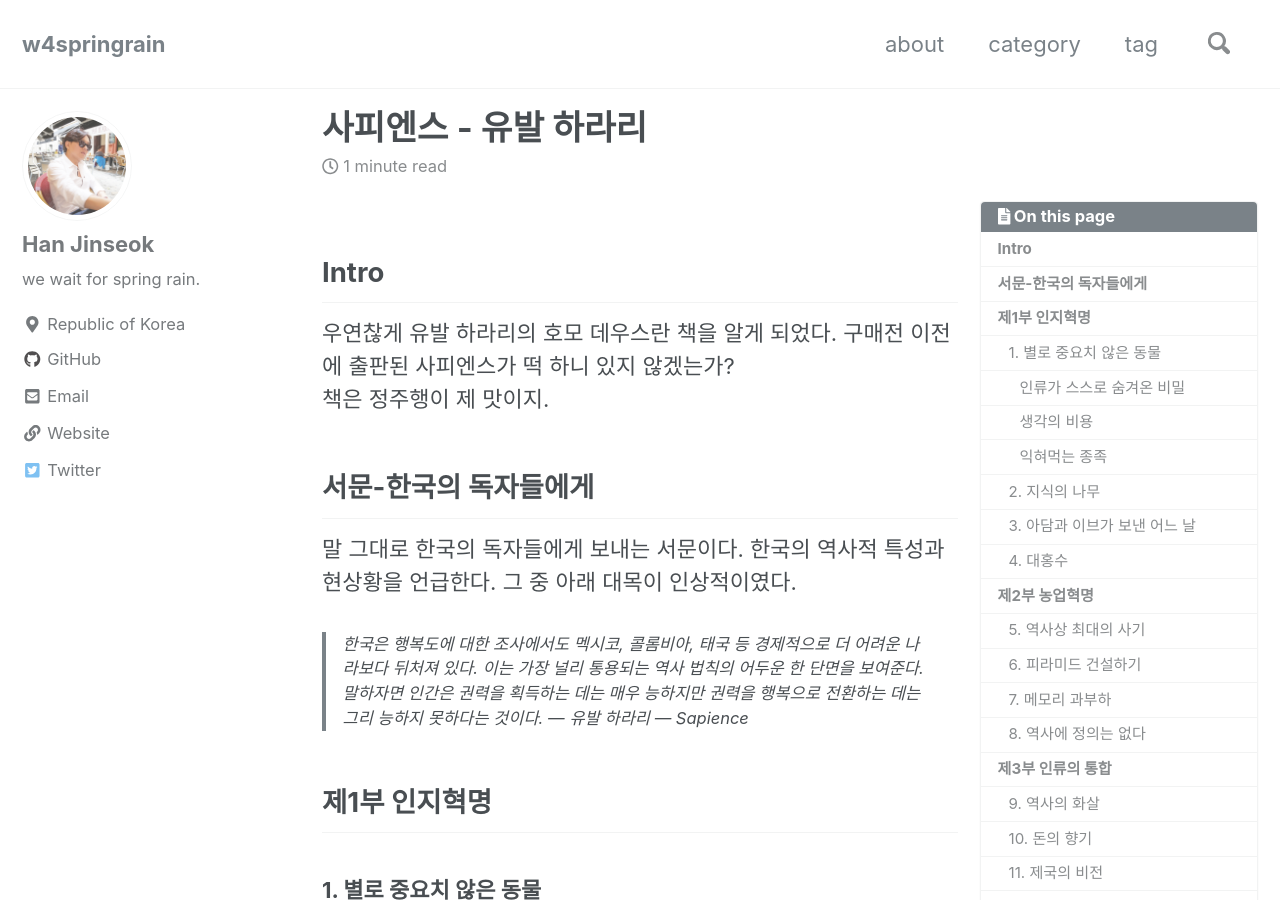
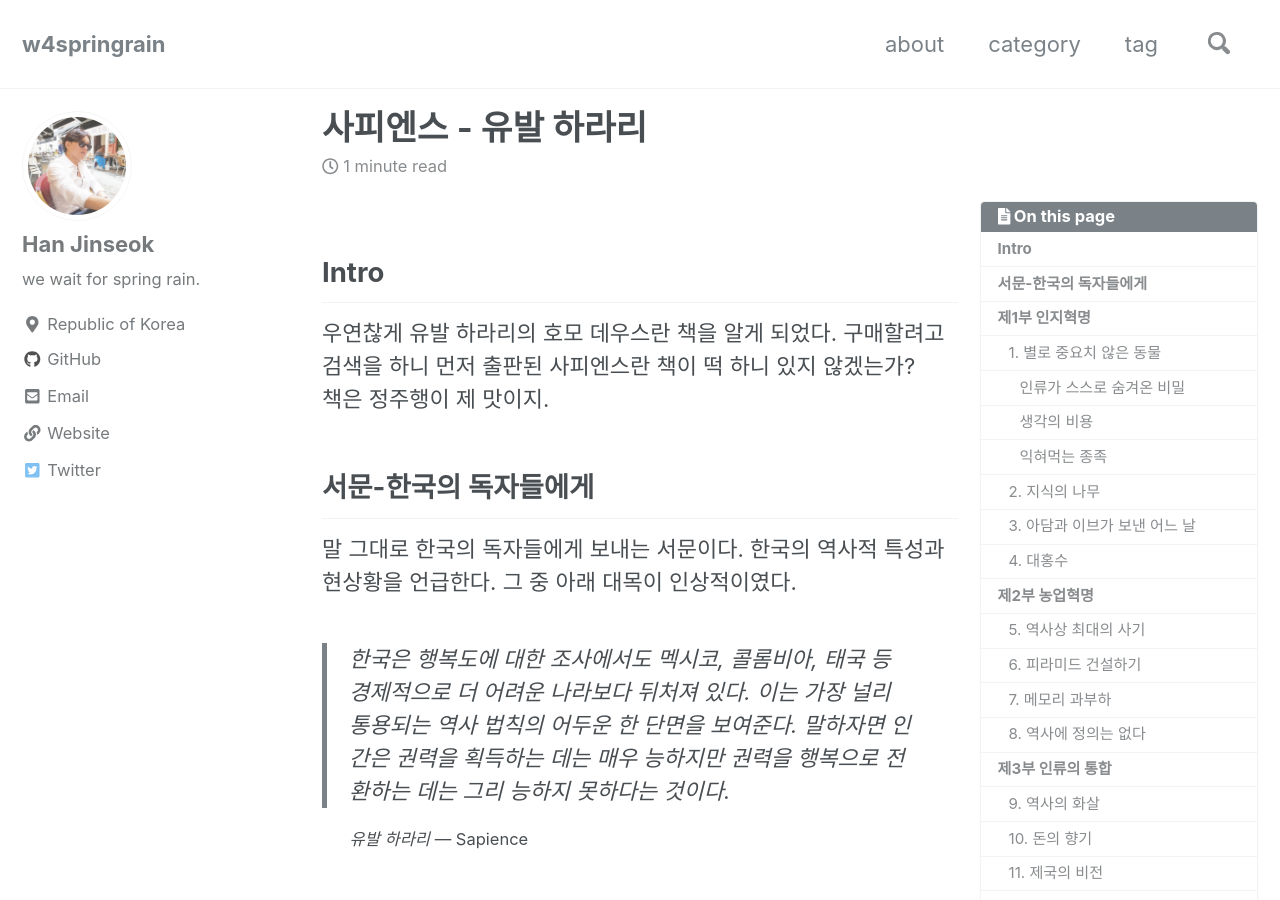
Before and after one commit to moregorenine/moregorenine.github.io, a Jekyll site: the page built from _posts/book/2019-01-22-sapiens.md, in a window 1280 px wide and 900 px high. Built offline with Jekyll 4.4.1, drawn with Linux system fonts in a browser that asks for light colours; nearby versions of some CDN libraries; comment, search, counter and statistics services are not loaded; a style sheet for code colours, icons or effects is not loaded.

Commit message:
Update 2019-01-22-sapiens.md

```diff
--- a/_posts/book/2019-01-22-sapiens.md
+++ b/_posts/book/2019-01-22-sapiens.md
@@ -11,13 +11,14 @@ toc_sticky: true
 ---
 ## Intro
 
-우연찮게 유발 하라리의 호모 데우스란 책을 알게 되었다. 구매전 이전에 출판된 사피엔스가 떡 하니 있지 않겠는가?
+우연찮게 유발 하라리의 호모 데우스란 책을 알게 되었다. 구매할려고 검색을 하니 먼저 출판된 사피엔스란 책이 떡 하니 있지 않겠는가?
 책은 정주행이 제 맛이지.
 
 ## 서문-한국의 독자들에게
 말 그대로 한국의 독자들에게 보내는 서문이다. 한국의 역사적 특성과 현상황을 언급한다. 그 중 아래 대목이 인상적이였다.
 
 > 한국은 행복도에 대한 조사에서도 멕시코, 콜롬비아, 태국 등 경제적으로 더 어려운 나라보다 뒤처져 있다. 이는 가장 널리 통용되는 역사 법칙의 어두운 한 단면을 보여준다. 말하자면 인간은 권력을 획득하는 데는 매우 능하지만 권력을 행복으로 전환하는 데는 그리 능하지 못하다는 것이다.
+
 <cite>유발 하라리</cite> --- Sapience
 {: .small}
 
@@ -57,6 +58,7 @@ toc_sticky: true
 
 #### 생각의 비용
 > 인간은 다른 동물에 비해 뇌가 예외적으로 크다.
+
 <cite>유발 하라리</cite> --- Sapience
 {: .small}
 
```
